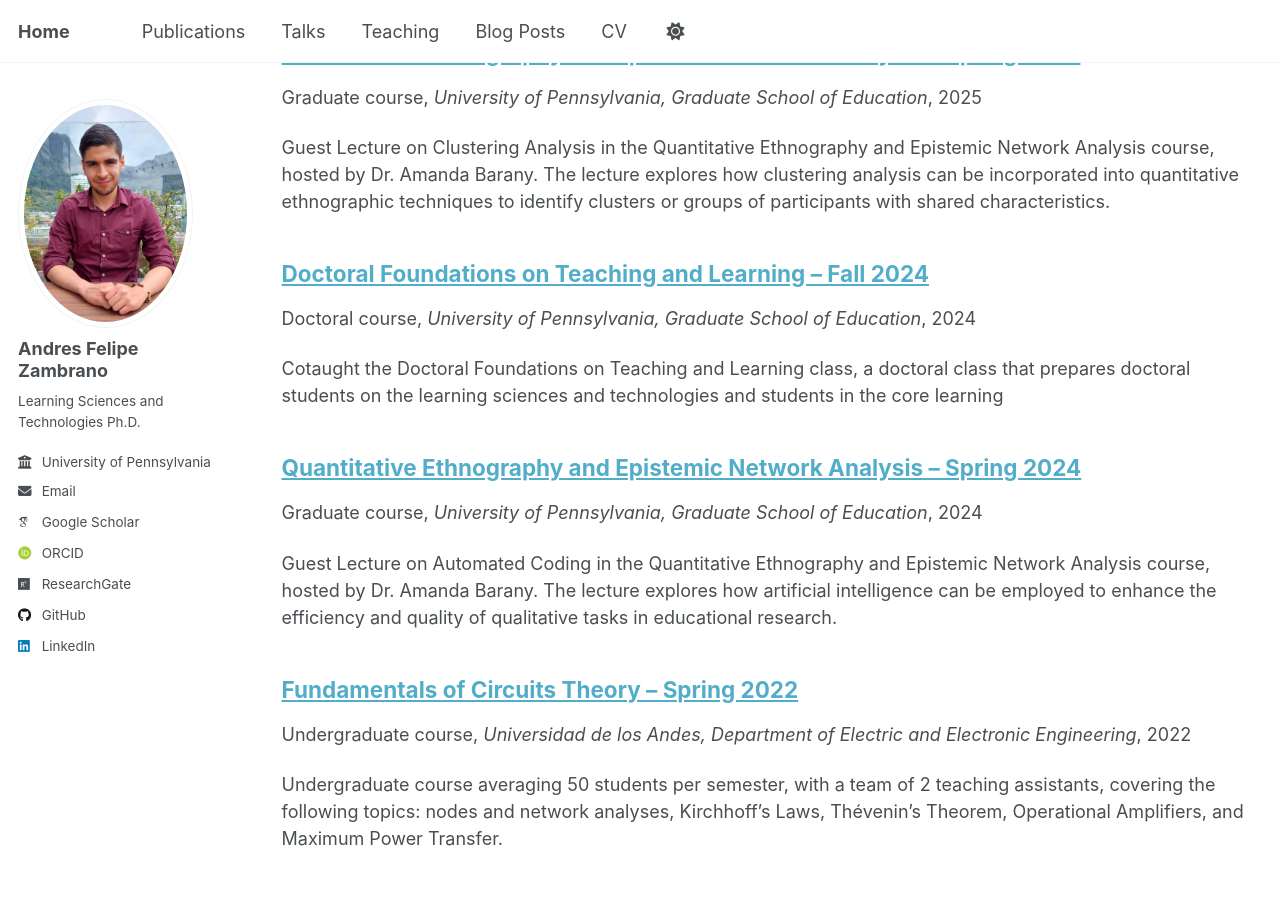
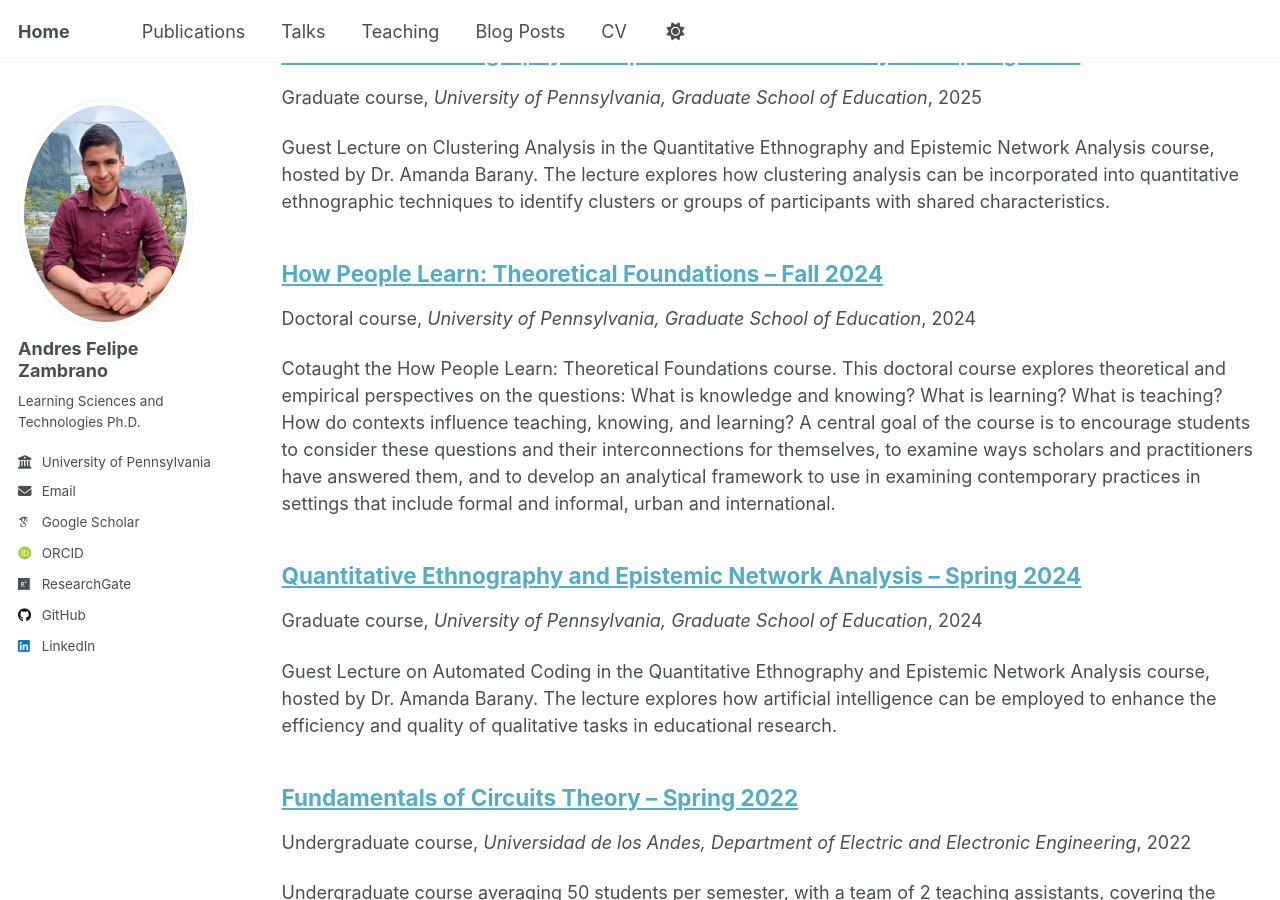
Before and after one commit to afzambrano/afzambrano.github.io, a Jekyll site: the page built from _pages/teaching.html, in a window 1280 px wide and 900 px high, scrolled down 355 px. Built offline with Jekyll 4.4.1, drawn with Linux system fonts in a browser that asks for light colours; some web fonts are replaced; a script that is not in the unit is left out.

Commit message:
Update 2024-doctoral-foundations.md

```diff
--- a/_teaching/2024-doctoral-foundations.md
+++ b/_teaching/2024-doctoral-foundations.md
@@ -1,10 +1,10 @@
 ---
-title: "Doctoral Foundations on Teaching and Learning -- Fall 2024"
+title: "How People Learn: Theoretical Foundations -- Fall 2024"
 collection: teaching
 type: "Doctoral course"
-permalink: /teaching/2025-cluster-ona
+permalink: /teaching/2024-doctoral-foundation
 venue: "University of Pennsylvania, Graduate School of Education"
 date: 2024-08-01
 location: "Philadelphia, Pennsylvania"
 ---
-Cotaught the Doctoral Foundations on Teaching and Learning class, a doctoral class that prepares doctoral students on the learning sciences and technologies and students in the core learning
+Cotaught the How People Learn: Theoretical Foundations course. This doctoral course explores theoretical and empirical perspectives on the questions: What is knowledge and knowing? What is learning? What is teaching? How do contexts influence teaching, knowing, and learning? A central goal of the course is to encourage students to consider these questions and their interconnections for themselves, to examine ways scholars and practitioners have answered them, and to develop an analytical framework to use in examining contemporary practices in settings that include formal and informal, urban and international.
```
